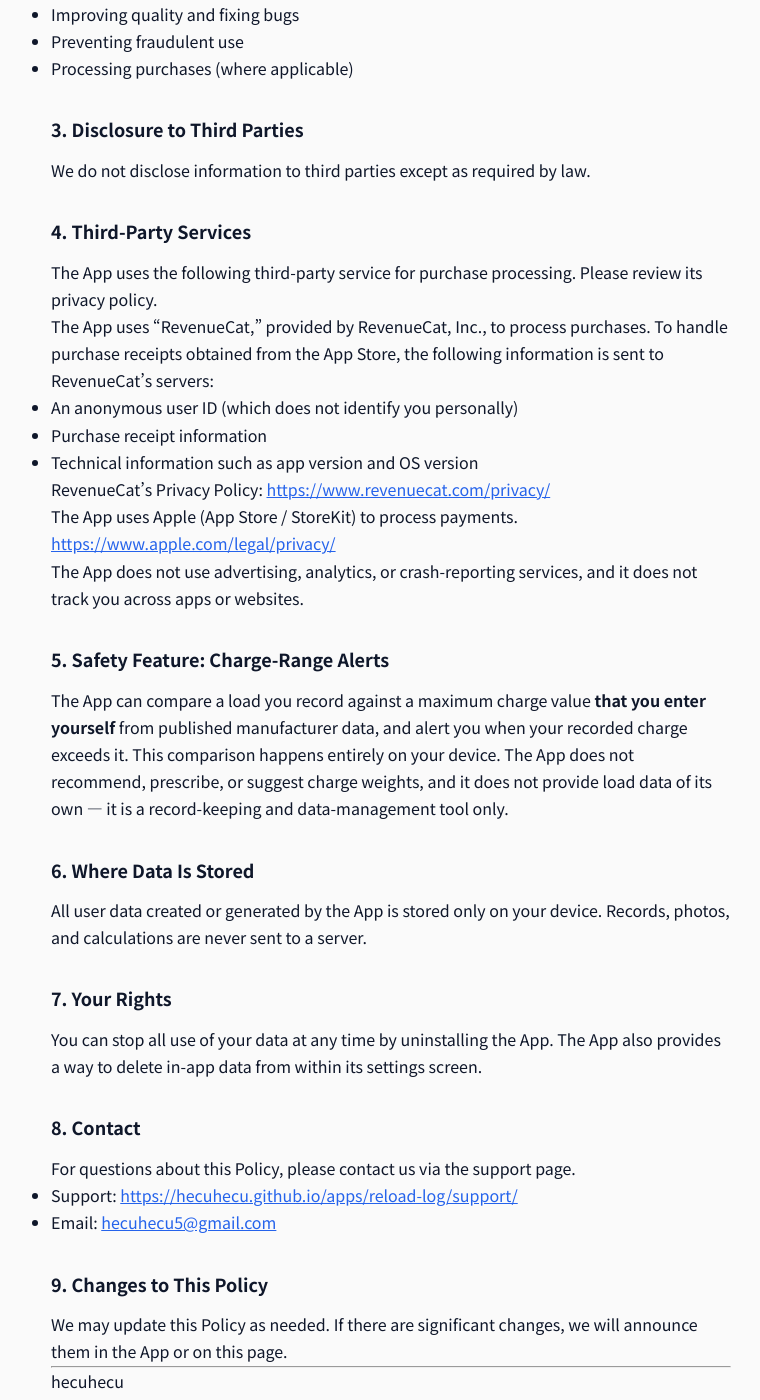
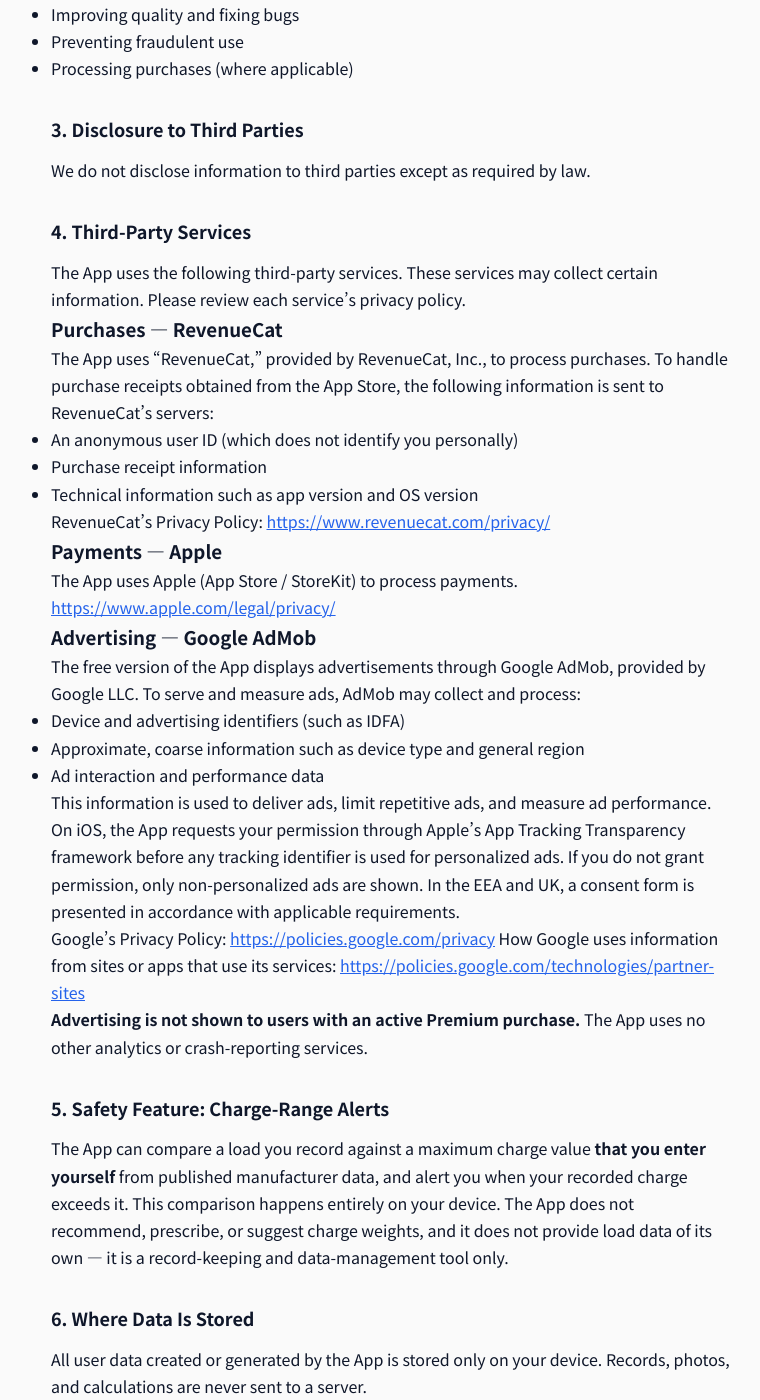
Before and after one commit to hecuhecu/hecuhecu.github.io, a Jekyll site: the page built from apps/reload-log/privacy.md, in a window 1280 px wide and 1400 px high, scrolled down 726 px. Shown: the whole window, without its empty margins (249-1009 px from the left). Built offline with Jekyll 4.4.1, drawn with Linux system fonts in a browser that asks for light colours.

Commit message:
reload-log: 法務ページに広告(AdMob)記載を追加・Premium特典に広告削除を明記

```diff
--- a/apps/reload-log/privacy.md
+++ b/apps/reload-log/privacy.md
@@ -36,7 +36,9 @@
 
 ## 4. Third-Party Services
 
-The App uses the following third-party service for purchase processing. Please review its privacy policy.
+The App uses the following third-party services. These services may collect certain information. Please review each service's privacy policy.
+
+### Purchases — RevenueCat
 
 The App uses "RevenueCat," provided by RevenueCat, Inc., to process purchases. To handle purchase receipts obtained from the App Store, the following information is sent to RevenueCat's servers:
 
@@ -47,10 +49,25 @@
 RevenueCat's Privacy Policy:
 [https://www.revenuecat.com/privacy/](https://www.revenuecat.com/privacy/)
 
+### Payments — Apple
+
 The App uses Apple (App Store / StoreKit) to process payments.
 [https://www.apple.com/legal/privacy/](https://www.apple.com/legal/privacy/)
 
-The App does not use advertising, analytics, or crash-reporting services, and it does not track you across apps or websites.
+### Advertising — Google AdMob
+
+The free version of the App displays advertisements through Google AdMob, provided by Google LLC. To serve and measure ads, AdMob may collect and process:
+
+- Device and advertising identifiers (such as IDFA)
+- Approximate, coarse information such as device type and general region
+- Ad interaction and performance data
+
+This information is used to deliver ads, limit repetitive ads, and measure ad performance. On iOS, the App requests your permission through Apple's App Tracking Transparency framework before any tracking identifier is used for personalized ads. If you do not grant permission, only non-personalized ads are shown. In the EEA and UK, a consent form is presented in accordance with applicable requirements.
+
+Google's Privacy Policy: [https://policies.google.com/privacy](https://policies.google.com/privacy)
+How Google uses information from sites or apps that use its services: [https://policies.google.com/technologies/partner-sites](https://policies.google.com/technologies/partner-sites)
+
+**Advertising is not shown to users with an active Premium purchase.** The App uses no other analytics or crash-reporting services.
 
 ## 5. Safety Feature: Charge-Range Alerts
 
```
Also changed, not shown: apps/reload-log/index.md (+1 -1 lines), apps/reload-log/support.md (+1 -1 lines), apps/reload-log/terms.md (+1 -1 lines).
